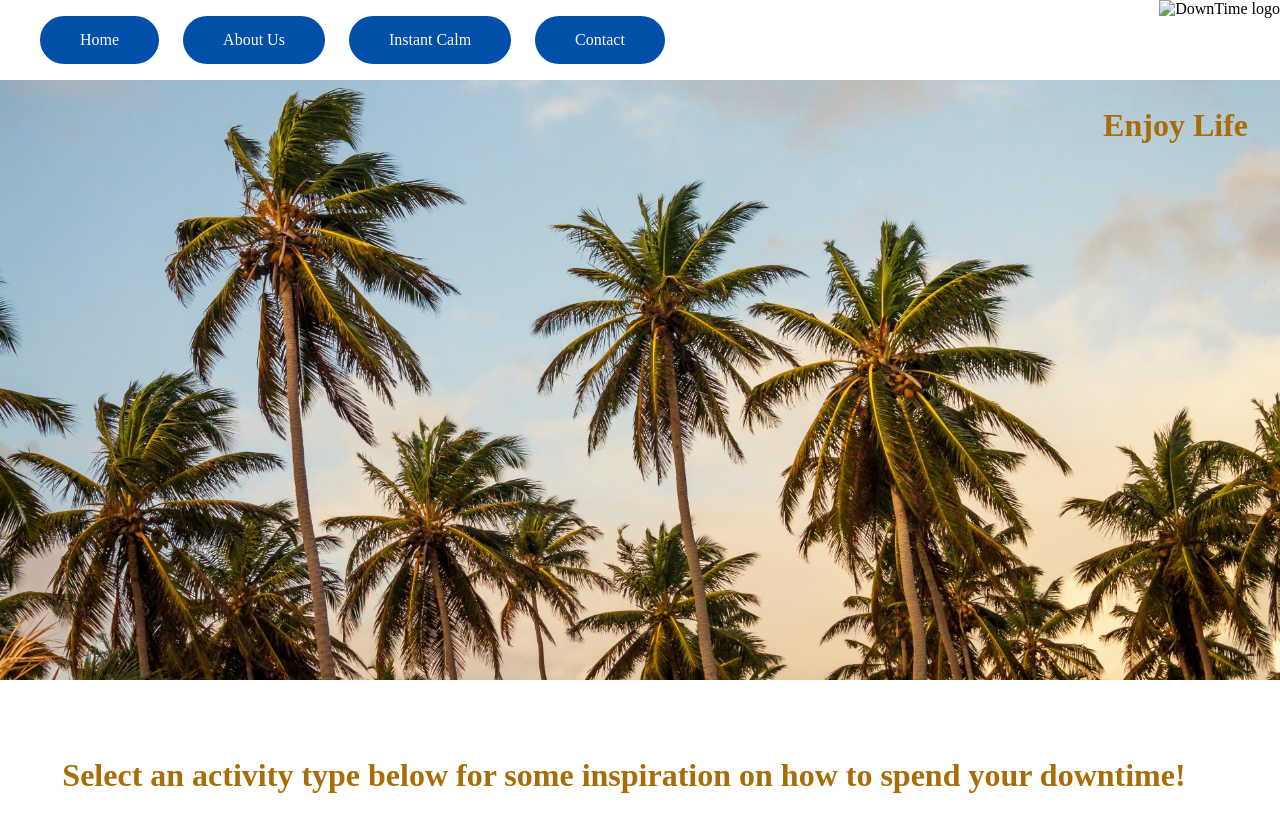
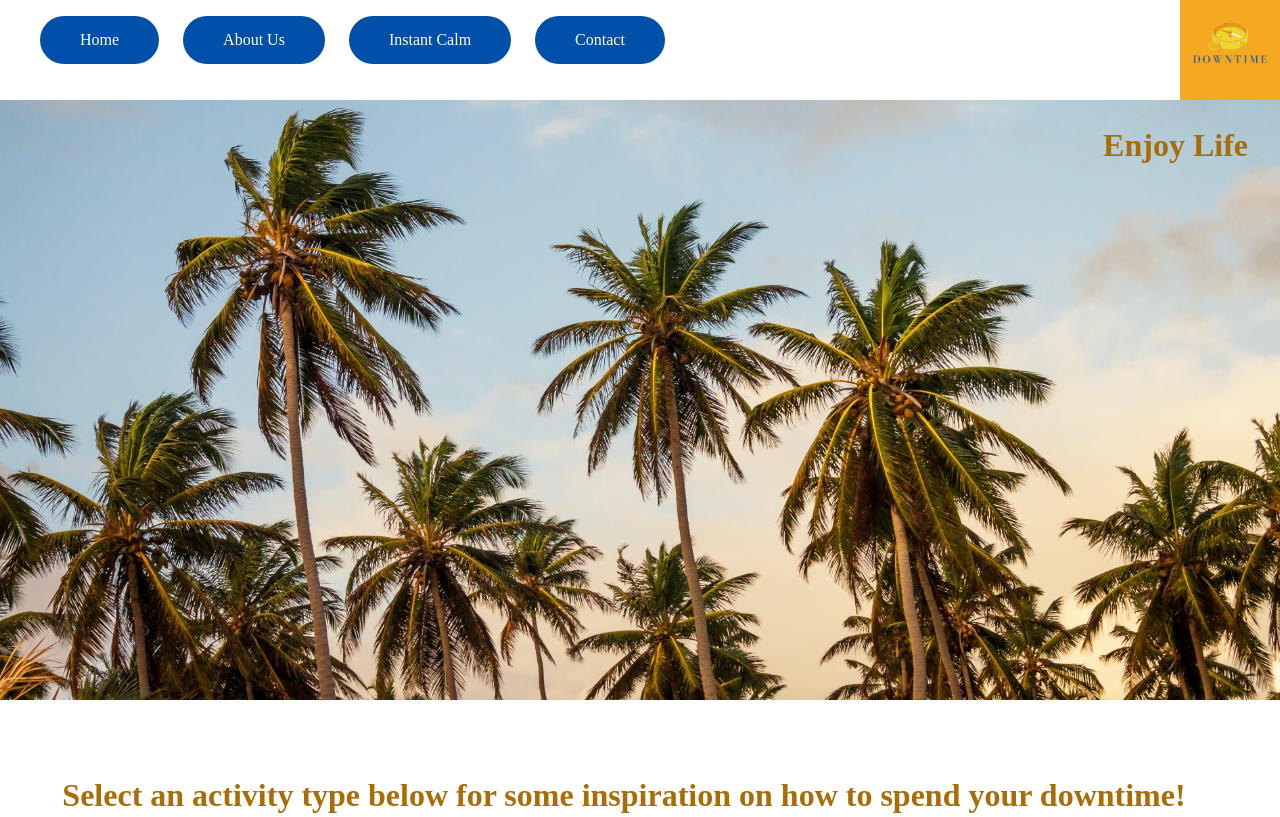
Before and after one commit to JackErnest97/JackR-final-project, a plain HTML site: page index.html in a window 1280 px wide. Shown: the top 817 px of the page. Drawn offline with Linux system fonts and the light colour scheme; the site is published under a folder, as on GitHub Pages, so addresses that start at the root find nothing.

Commit message:
logo fix

```diff
--- a/index.html
+++ b/index.html
@@ -12,7 +12,7 @@
 <body>
     <a name="top"></a>
     <section class="navbar">
-       <img src="/img/logo.png" alt="DownTime logo">
+       <img src="img/logo.png" alt="DownTime logo">
         <ul>
             <li><a href="index.html">Home</a></li>
             <li><a href="about.html">About Us</a></li>
```
